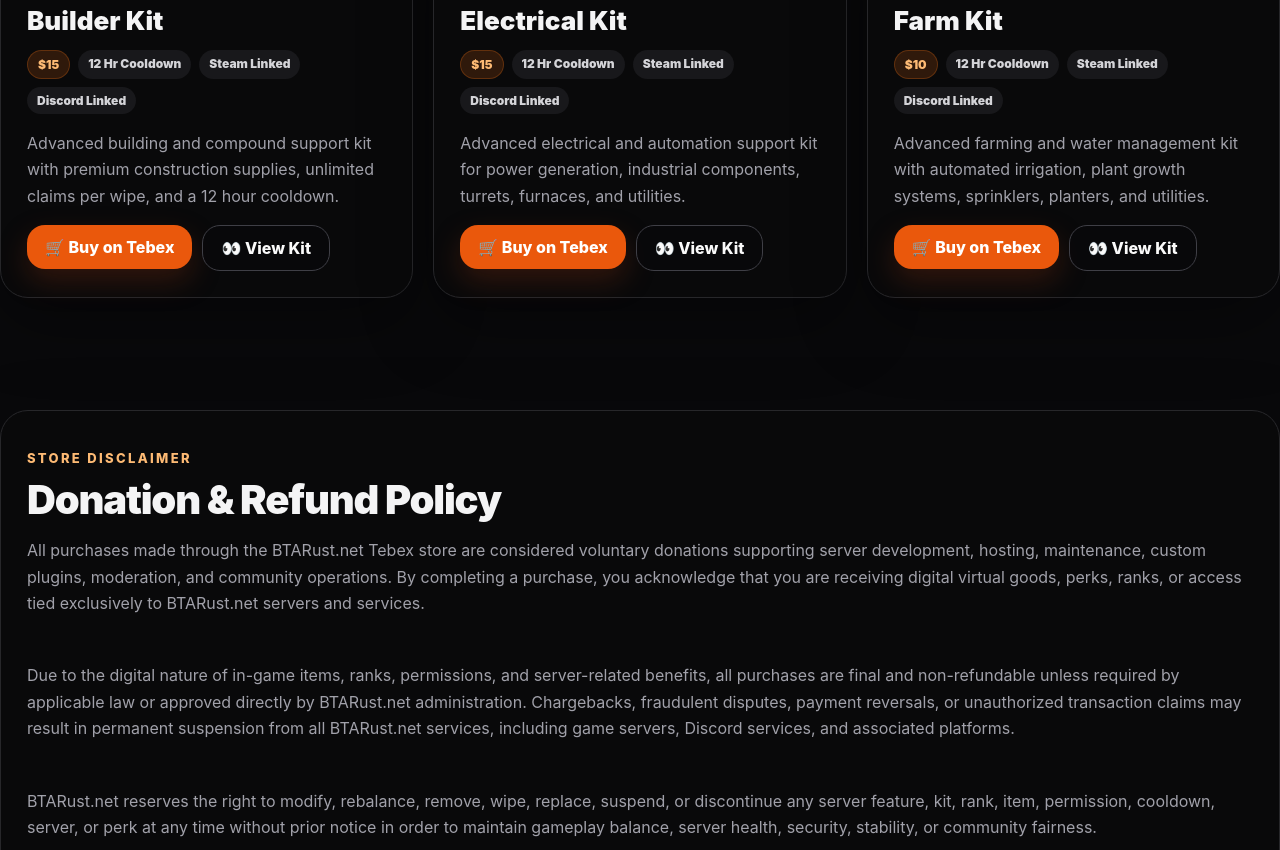
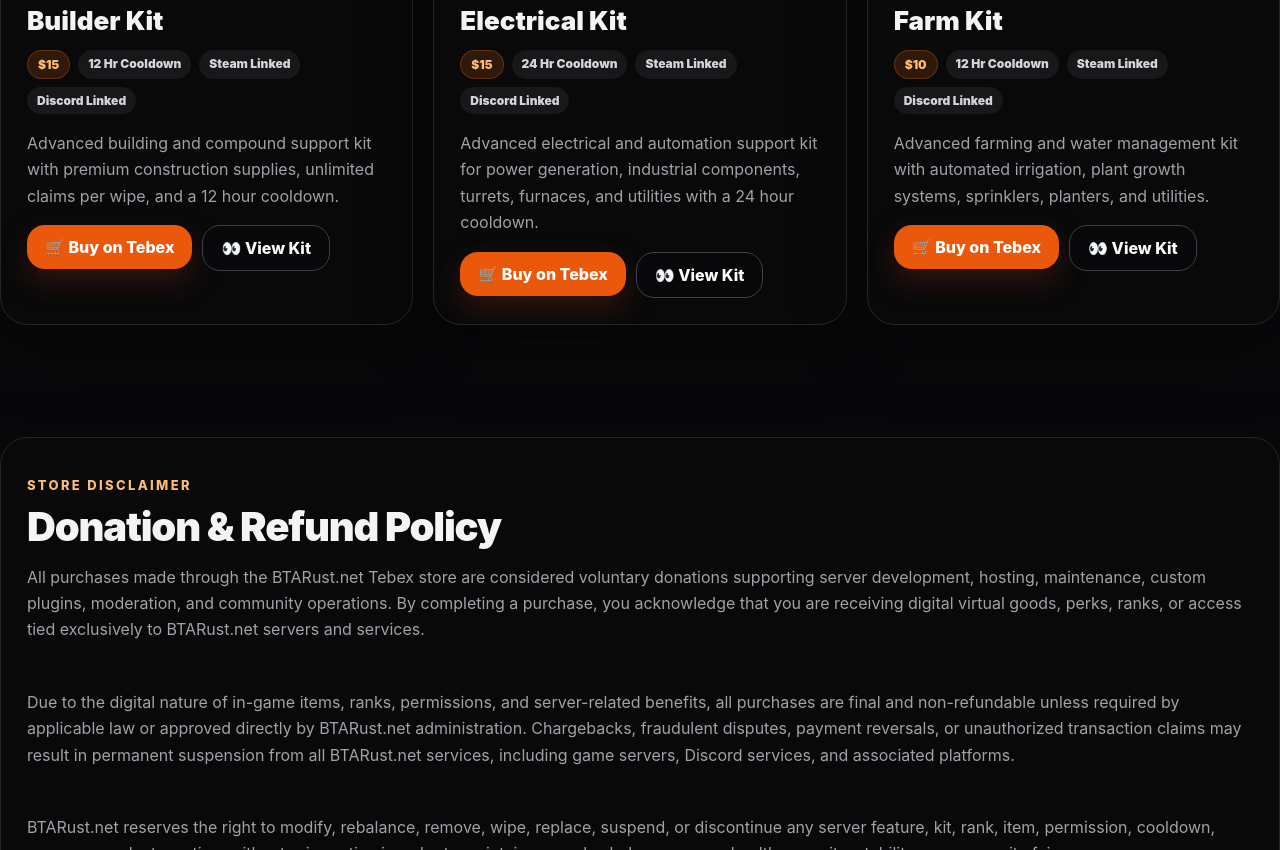
Before and after one commit to skroger1734-cyber/BTARust.net, a Next.js app: page / in a window 1280 px wide. Shown: the part 5020-5870 px from the top of the page. Built offline with nearby package versions, Linux system fonts and the light colour scheme.

Commit message:
Update page.jsx

```diff
--- a/app/page.jsx
+++ b/app/page.jsx
@@ -220,7 +220,7 @@ const kitDetails = {
   "Electrical Kit": {
     image: "/kits/Electrical Kit.png",
     title: "Electrical Kit",
-    desc: "Advanced electrical and automation support kit for power generation, industrial components, turrets, furnaces, and utilities.",
+    desc: "Advanced electrical and automation support kit for power generation, industrial components, turrets, furnaces, and utilities with a 24 hour cooldown.",
     items: "Generator, batteries, windmills, solar panels, electrical branches, switches, splitters, electric furnaces, lights, fridge, industrial components, computer station, wire tool, piping tool, auto turrets, weapons, and ammo."
   },
   "Farm Kit": {
@@ -246,7 +246,7 @@ const premiumKits = [
   { icon: "🎯", title: "Officer Tier", price: "$80 / $160", cooldown: "12 Hr", lifetimeTitle: "Officer Tier Lifetime" },
   { icon: "👑", title: "General Tier", price: "$100 / $200", cooldown: "12 Hr", lifetimeTitle: "General Tier Lifetime" },
   { icon: "🏗️", title: "Builder Kit", price: "$15", cooldown: "12 Hr" },
-  { icon: "🔌", title: "Electrical Kit", price: "$15", cooldown: "12 Hr" },
+  { icon: "🔌", title: "Electrical Kit", price: "$15", cooldown: "24 Hr" },
   { icon: "🌾", title: "Farm Kit", price: "$10", cooldown: "12 Hr" }
 ];
 
```
